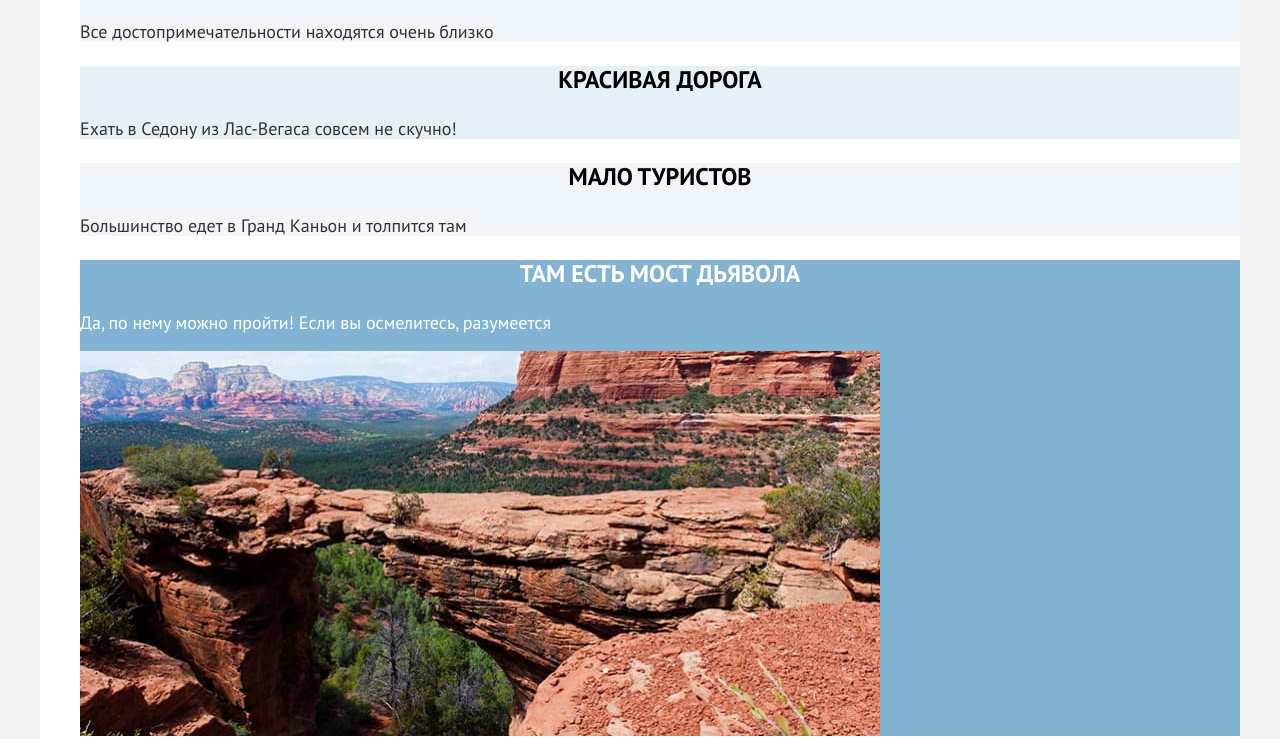
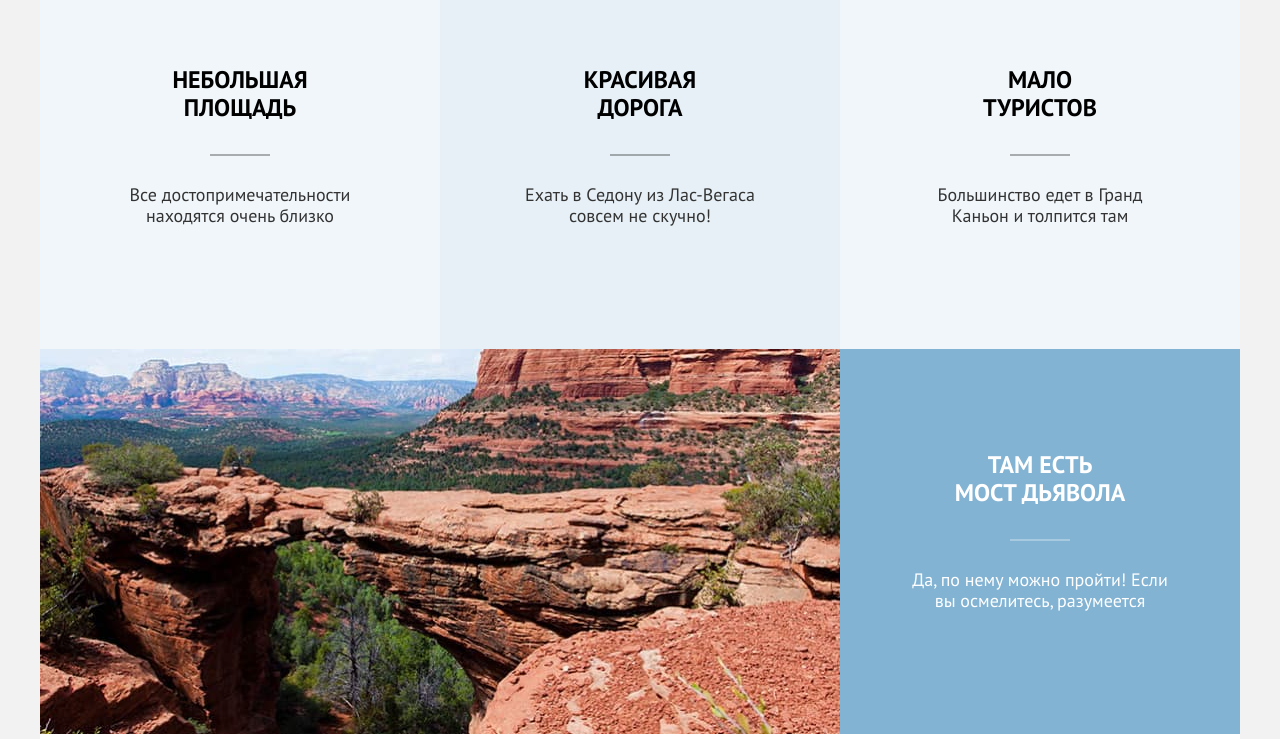
Before and after one commit to htmlacademy-htmlcss/2339653-sedona-37, a plain HTML site: page index.html in a window 1280 px wide. Shown: the part 1252-1991 px from the top of the page. Drawn offline with Linux system fonts and the light colour scheme; files whose address does not match are found by name.

Commit message:
Добавляет сетку "hero" и "advantages"

```diff
--- a/css/style.css
+++ b/css/style.css
@@ -14,6 +14,10 @@
     font-display: swap;
 }
 
+html {
+    height: 100%;
+}
+
 body {
     font-family: "PT Sans", sans-serif;
     font-size: 18px;
@@ -22,6 +26,9 @@ body {
     color: #333333;
     margin: 0;
     background-color: #F2F2F2;
+    display: flex;
+    flex-direction: column;
+    min-height: 100%;
 }
 
 
@@ -45,6 +52,7 @@ body {
 
 .page-container {
     width: 1200px;
+    flex-grow: 1;
     margin: 0 auto;
     background-color: #FFFFFF;
 
@@ -146,7 +154,7 @@ body {
 
 
 
- .button {
+.button {
     display: inline-block;
     box-sizing: border-box;
     text-align: center;
@@ -164,18 +172,19 @@ body {
 
 }
 
-
-
 .hero {
     min-height: 485px;
     background: url("../images/divider.svg") bottom no-repeat,
         url("../images/index-hero-bcg.jpg") no-repeat;
+    box-sizing: border-box;
+    margin-bottom: 69px;
 
 }
 
 .hero-img {
     display: block;
     margin: 0 auto;
+    padding: 51px 0 82px;
 }
 
 .advantages {
@@ -183,7 +192,13 @@ body {
 }
 
 .advantages-list {
+    margin: 0;
+    padding: 0;
+    display: flex;
+    flex-direction: row;
+    flex-wrap: wrap;
     list-style: none;
+
 }
 
 .advantages-title {
@@ -193,12 +208,16 @@ body {
     color: #000000;
     text-transform: uppercase;
     text-align: center;
+    margin: 0;
+    margin-bottom: 25px;
 }
 
 .advantages-descr {
     font-size: 22px;
     line-height: 26px;
-
+    text-align: center;
+    margin: 0;
+    margin-bottom: 90px;
 }
 
 .advantages-item-title {
@@ -208,16 +227,54 @@ body {
     text-transform: uppercase;
     color: #000000;
     text-align: center;
+    padding: 0;
+    margin: 102px auto 62px;
+    width: 175px;
+    position: relative;
+}
+
+.advantages-item-title::after {
+    content: '';
+    position: absolute;
+    display: block;
+    height: 2px;
+    background-color: rgba(0, 0, 0, 0.3);
+    width: 60px;
+    top: 88px;
+    left: 57.5px;
 }
 
 .advantages-item-descr {
-    font-size: 18px;
-    line-height: 21px;
+    width: 260px;
+    text-align: center;
+    margin: 0 auto;
+
 }
 
 .advantages-item img {
+    width: 800px;
     display: block;
 }
+
+.advantages-item {
+    width: 400px;
+    min-height: 385px;
+    margin: 0 auto;
+    box-sizing: border-box;
+    padding: 0;
+}
+
+.advantages-item-extended {
+    width: 1200px;
+    display: flex;
+    flex-direction: row;
+    justify-content: space-between;
+}
+
+ .item-extended-text {
+    margin: 0 auto;
+ }
+
 
 .advantages-item {
     background-color: rgba(131, 179, 211, 0.2);
@@ -227,15 +284,23 @@ body {
     background-color: rgba(131, 179, 211, 0.12);
 }
 
-.advantages-list li.advantages-item-extended {
+.advantages-list .advantages-item-extended {
     color: #FFFFFF;
     background-color: #82B3D3;
 }
 
-.advantages-item-extended h3 {
-    text-align: center;
+.advantages-item-extended:last-child {
+    flex-direction: row-reverse;
+}
+
+.advantages-item-extended .advantages-item-title {
     color: #FFFFFF;
 }
+
+.advantages-item-extended .advantages-item-title::after {
+    background-color: rgba(255, 255, 255, 0.3);
+}
+
 
 .featurtes-item:nth-child(odd) {
     background-color: rgba(131, 179, 211, 0.12);
--- a/index.html
+++ b/index.html
@@ -59,10 +59,13 @@
 
           <ul class="advantages-list">
             <li class="advantages-item advantages-item-extended">
+              <div class="item-extended-text">
                 <h3 class="advantages-item-title">Настоящий городок</h3>
                 <p class="advantages-item-descr">Седона — не аттракцион для туристов, там течёт своя жизнь</p>
+              </div>
               <img src="images/photo-first-advantages.jpg" width="800" height="385"
                 alt="Фотография деревянного дома, построенного в стиле дикого запада">
+
             </li>
             <li class="advantages-item">
               <h3 class="advantages-item-title">Небольшая площадь</h3>
@@ -77,8 +80,10 @@
               <p class="advantages-item-descr">Большинство едет в Гранд Каньон и толпится там</p>
             </li>
             <li class="advantages-item advantages-item-extended">
-            <h3 class="advantages-item-title">Там есть мост дьявола</h3>
+              <div class="item-extended-text">
+                <h3 class="advantages-item-title">Там есть <br>мост дьявола</h3>
                 <p class="advantages-item-descr">Да, по нему можно пройти! Если вы осмелитесь, разумеется</p>
+              </div>
               <img src="images/photo-last-advantages.jpg" width="800" height="385" alt="Фотография горного перехода">
             </li>
           </ul>
@@ -112,7 +117,8 @@
           <p class="subscription-descr">Только полезная информация и никакого спама, честное бойскаутское!</p>
           <form class="subscription-form" action="https://echo.htmlacademy.ru/" method="post">
             <label class="visually-hidden" for="subscription-email">E-mail адрес</label>
-          <input class="field" type="email" name="subscription-email" id="subscription-email" placeholder="Ваш e-mail">
+            <input class="field" type="email" name="subscription-email" id="subscription-email"
+              placeholder="Ваш e-mail">
             <button class="subscription-button" type="submit">Подписаться</button>
           </form>
         </section>
```
Lines whose indentation alone changed are shown as unchanged.
